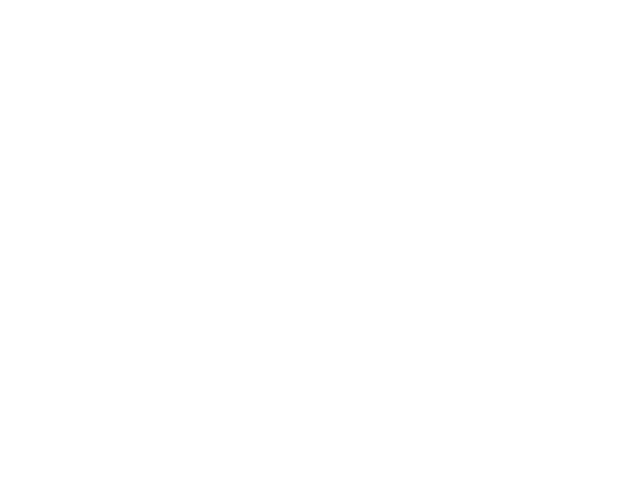
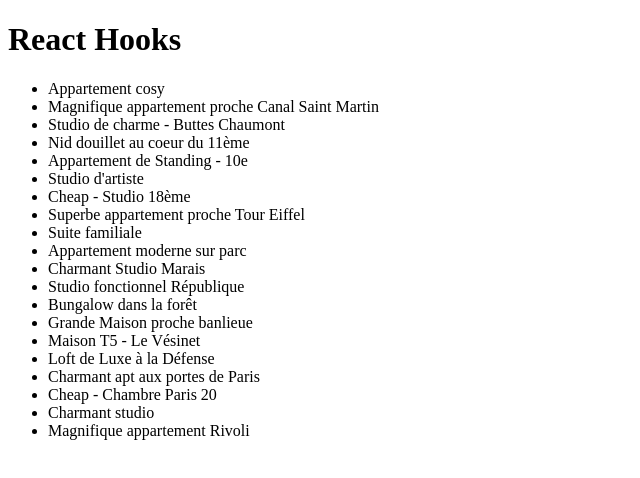
Before and after one commit to Peallyz/Projet11_KasaOC, a React (Vite) app: page / in a window 1280 px wide. Shown: the top 478 px of the page, without its empty margins (0-640 px from the left). Built offline with nearby package versions, Linux system fonts and the light colour scheme.

Commit message:
feat : fetch all data

```diff
--- a/src/App.jsx
+++ b/src/App.jsx
@@ -1,7 +1,19 @@
-import { useState } from "react";
+import useFetch from "./hooks/useFetch";
 
 function App() {
-  return <></>;
+  const [data, loading] = useFetch("./src/data/data.json");
+  console.log(data, loading);
+
+  return (
+    <div>
+      <h1>React Hooks</h1>
+      <ul>
+        {data.map((item) => (
+          <li key={item.id}>{item.title}</li>
+        ))}
+      </ul>
+    </div>
+  );
 }
 
 export default App;
```
